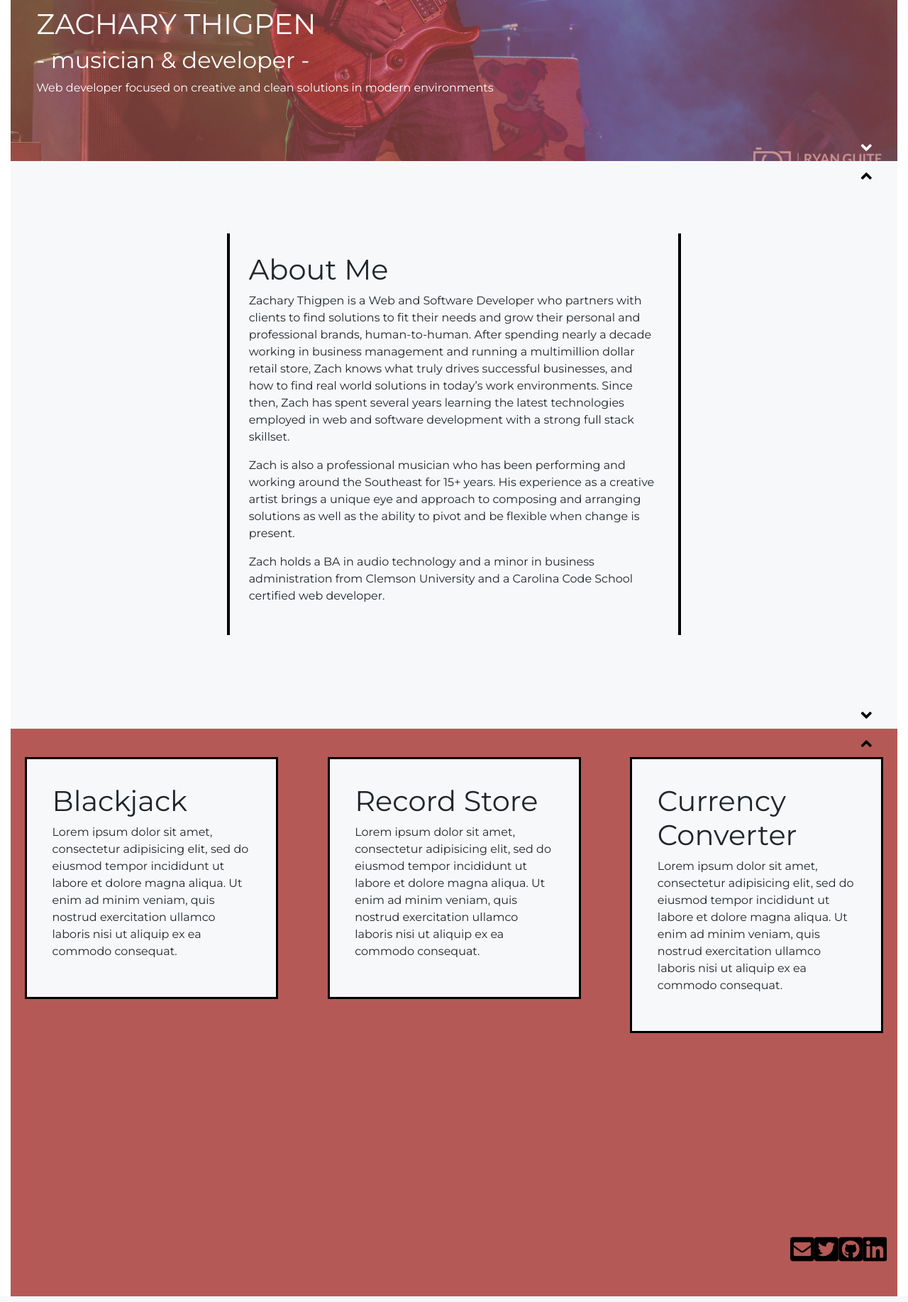
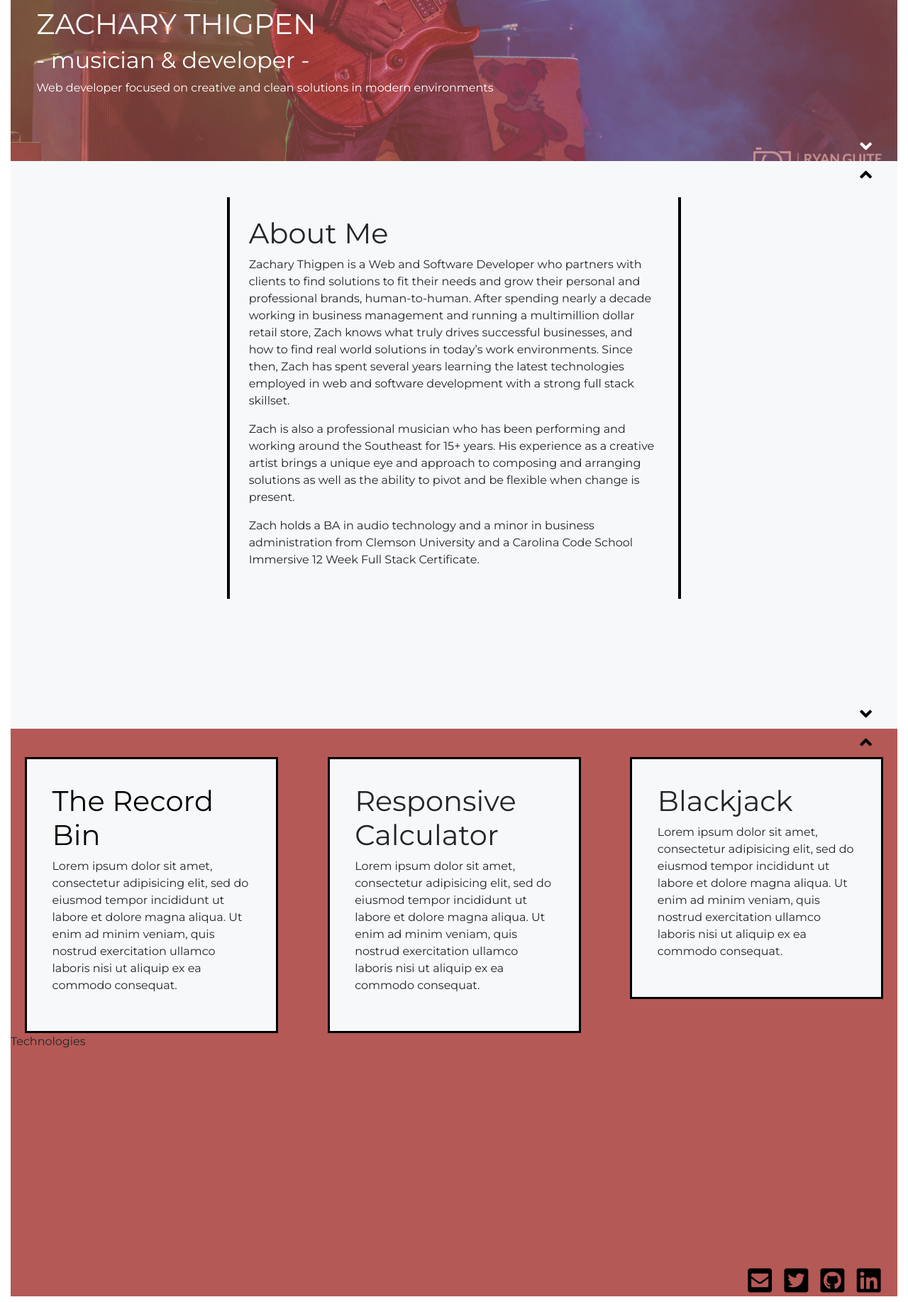
Before and after one commit to Fluffhead88/thigpen-portfolio, a Django app: page / in a window 1280 px wide. Shown: the part 573-2408 px from the top of the page at 71% size. Run offline with Django 3.2, Linux system fonts and the light colour scheme; some libraries are stand-ins or nearby versions.

Commit message:
chagned card to link to final project

```diff
--- a/app/templates/index.html
+++ b/app/templates/index.html
@@ -5,7 +5,7 @@
 
 <head>
   <meta charset="utf-8">
-  <title>Take Two</title>
+  <title>Zachary Thigpen Portfolio</title>
   <link rel="stylesheet" href="{% static 'css/normalize.css' %}">
   <link rel="stylesheet" href="https://stackpath.bootstrapcdn.com/bootstrap/4.1.1/css/bootstrap.min.css">
   <link rel="stylesheet" href="https://use.fontawesome.com/releases/v5.1.0/css/all.css" integrity="sha384-lKuwvrZot6UHsBSfcMvOkWwlCMgc0TaWr+30HWe3a4ltaBwTZhyTEggF5tJv8tbt" crossorigin="anonymous">
@@ -23,7 +23,7 @@
       <div class="row">
 
         <div class="col-12">
-          <div class="profile"><img src="./images/GB.profile.jpg" alt=""></div>
+          <div class="profile"><img src="{% static 'images/GB.profile.jpg'%}" alt=""></div>
 
           <div class="content">
             <h1>ZACHARY THIGPEN</h1>
@@ -54,7 +54,7 @@
             in web and software development with a strong full stack skillset.</p>
           <p>Zach is also a professional musician who has been performing and working around the Southeast for 15+ years. His experience as a creative artist brings a unique eye and approach to composing and arranging solutions as well as the ability to
             pivot and be flexible when change is present.</p>
-          <p>Zach holds a BA in audio technology and a minor in business administration from Clemson University and a Carolina Code School certified web developer.</p>
+          <p>Zach holds a BA in audio technology and a minor in business administration from Clemson University and a Carolina Code School Immersive 12 Week Full Stack Certificate.</p>
         </div>
 
         <div class="col-3"></div>
@@ -68,7 +68,7 @@
         <div class="col-12 col-md">
           <article>
             <div class="front">
-              <h1>Blackjack</h1>
+              <h1 class="record_bin"><a href="https://morning-beyond-85234.herokuapp.com/">The Record Bin</a></h1>
 
               <p>Lorem ipsum dolor sit amet, consectetur adipisicing elit, sed do eiusmod tempor incididunt ut labore et dolore magna aliqua. Ut enim ad minim veniam, quis nostrud exercitation ullamco laboris nisi ut aliquip ex ea commodo consequat.</p>
             </div>
@@ -80,7 +80,7 @@
         </div>
         <div class="col-12 col-md">
           <article>
-            <h1>Record Store</h1>
+            <h1>Responsive Calculator</h1>
 
             <p>Lorem ipsum dolor sit amet, consectetur adipisicing elit, sed do eiusmod tempor incididunt ut labore et dolore magna aliqua. Ut enim ad minim veniam, quis nostrud exercitation ullamco laboris nisi ut aliquip ex ea commodo consequat.</p>
 
@@ -88,21 +88,26 @@
         </div>
         <div class="col-12 col-md">
           <article>
-            <h1>Currency Converter</h1>
+            <h1>Blackjack</h1>
 
             <p>Lorem ipsum dolor sit amet, consectetur adipisicing elit, sed do eiusmod tempor incididunt ut labore et dolore magna aliqua. Ut enim ad minim veniam, quis nostrud exercitation ullamco laboris nisi ut aliquip ex ea commodo consequat.</p>
           </article>
+          </div>
+          </div>
+          <div class= "row">
+            <div class= "col-12">
+              <p>Technologies</p>
+            </div>
+          </div>
+
           <a class="social_1" href="https://www.linkedin.com/in/zacharythigpen/" target="_blank"><i class="fab fa-linkedin"></i></a>
           <a class="social_2" href="https://github.com/Fluffhead88" target="_blank"><i class="fab fa-github-square"></i></a>
-          <a class="social_3" href="https://twitter.com/Zachary_Thigpen" target="_blank"><i class="fab fa-twitter-square"></i>
-
-</a>
+          <a class="social_3" href="https://twitter.com/Zachary_Thigpen" target="_blank"><i class="fab fa-twitter-square"></i></a>
           <a class="email" href="mailto:thigpen.zach@gmail.com?Subject=Website%20Contact" target="_top"> <i class="fas fa-envelope-square"></i></a>
 
 
-        </div>
 
-      </div>
+
 
 
 
--- a/static/css/main.css
+++ b/static/css/main.css
@@ -40,7 +40,7 @@ section {
   right: 4%;
   z-index: 3;
   color: white;
-  font-size: 18pt;
+  font-size: 20pt;
 }
 
 #about-me {
@@ -48,7 +48,7 @@ section {
 }
 
 #about-me .col-6 {
-  margin-top: 8%;
+  margin-top: 4%;
   padding: 20pt;
   border-right: 4px solid black;
   border-left: 4px solid black;
@@ -60,7 +60,7 @@ section {
   right: 4%;
   z-index: 3;
   color: black;
-  font-size: 18pt;
+  font-size: 20pt;
 }
 
 .section2-nav-down {
@@ -69,7 +69,7 @@ section {
   right: 4%;
   z-index: 3;
   color: black;
-  font-size: 18pt;
+  font-size: 20pt;
 }
 
 #project_cards {
@@ -86,24 +86,27 @@ section {
   padding: 9%;
 }
 
-#project_cards article:hover {
+.record_bin a{
+  color: black;
+}
+/* #project_cards article:hover {
   transform: rotateY(180deg);
   transition: 1s;
-}
+} */
 
-.front {
+/* .front {
   z-index: 2;
-  /* for firefox 31 */
+
   transform: rotateY(0deg);
-}
+} */
 
-.back {
+/* .back {
   transform: rotateY(180deg);
 }
 
 .front, .back {
   backface-visibility: hidden;
-}
+} */
 
 .section3-nav-up {
   position: absolute;
@@ -111,13 +114,13 @@ section {
   right: 4%;
   z-index: 3;
   color: black;
-  font-size: 18pt;
+  font-size: 20pt;
 }
 
 .social_1 {
   position: absolute;
-  bottom: -78%;
-  right: 7%;
+  bottom: -201%;
+  right: 3%;
   z-index: 3;
   color: black;
   font-size: 29pt;
@@ -125,8 +128,8 @@ section {
 
 .social_2 {
   position: absolute;
-  bottom: -78%;
-  right: 15%;
+  bottom: -201%;
+  right: 7%;
   z-index: 3;
   color: black;
   font-size: 29pt;
@@ -134,8 +137,8 @@ section {
 
 .social_3 {
   position: absolute;
-  bottom: -78%;
-  right: 23%;
+  bottom: -201%;
+  right: 11%;
   z-index: 3;
   color: black;
   font-size: 29pt;
@@ -143,8 +146,8 @@ section {
 
 .email {
   position: absolute;
-  bottom: -78%;
-  right: 31%;
+  bottom: -201%;
+  right: 15%;
   z-index: 3;
   color: black;
   font-size: 29pt;
```
Also changed, not shown: static/images/GB.profile.jpg (renamed from app/templates/images/GB.profile.jpg).
